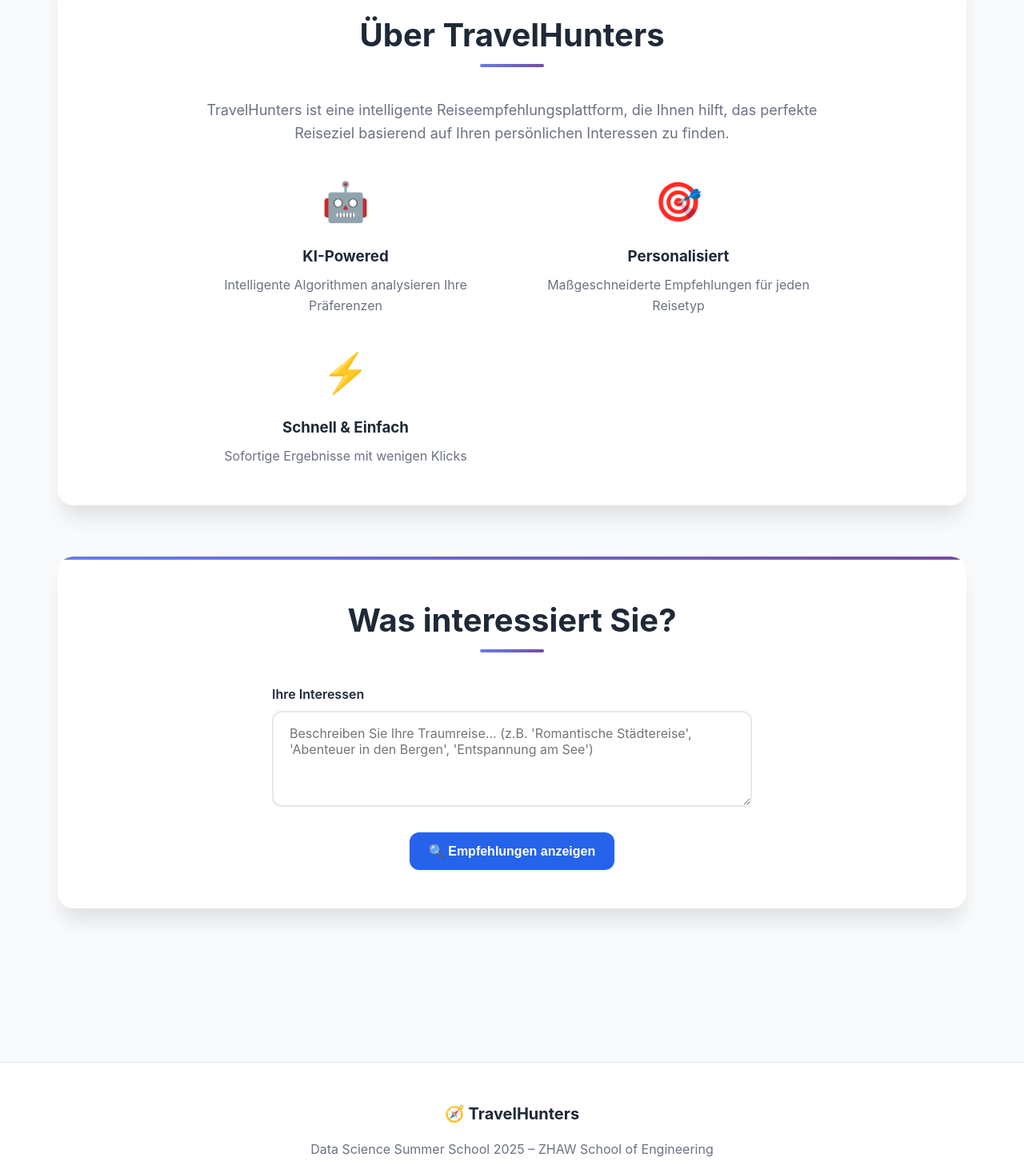
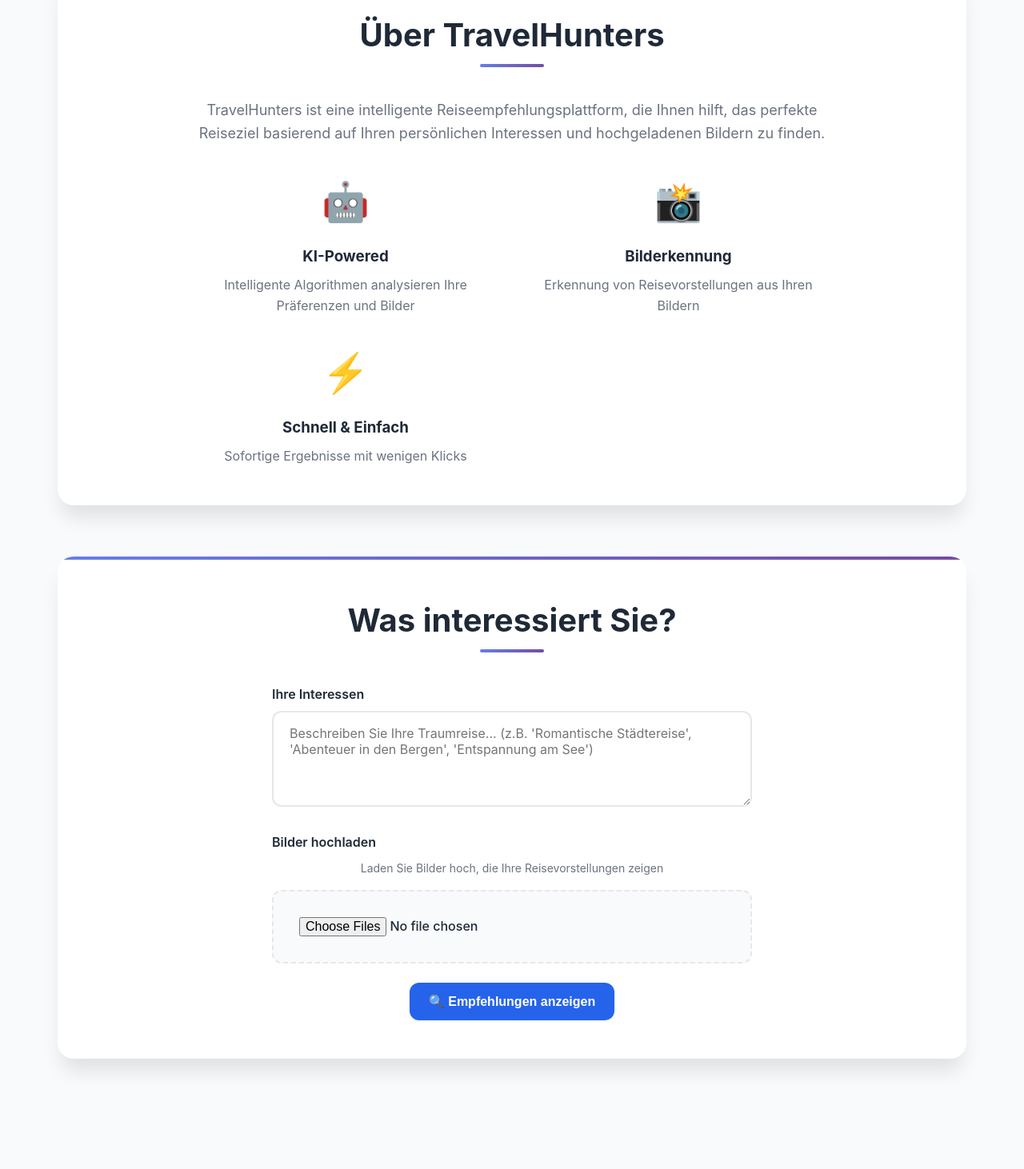
Before and after one commit to daai25/TravelHunters, a React (Create React App) app in the folder travelhunters-frontend/: page / in a window 1280 px wide. Shown: the part 900-2362 px from the top of the page at 80% size. Built offline with nearby package versions, Linux system fonts and the light colour scheme.

Commit message:
feat: implement image upload functionality and enhance recommendations logic

```diff
--- a/travelhunters-frontend/src/App.css
+++ b/travelhunters-frontend/src/App.css
@@ -1,4 +1,4 @@
-/* Professional TravelHunters CSS */
+/* Professional TravelHunters CSS with Image Upload Support */
 :root {
   --primary-color: #2563eb;
   --primary-hover: #1d4ed8;
@@ -14,6 +14,8 @@
   --border-radius: 12px;
   --gradient-primary: linear-gradient(135deg, #667eea 0%, #764ba2 100%);
   --gradient-hero: linear-gradient(135deg, rgba(37, 99, 235, 0.9) 0%, rgba(79, 70, 229, 0.9) 100%);
+  --error-color: #ef4444;
+  --success-color: #10b981;
 }
 
 * {
@@ -84,7 +86,7 @@
 
 /* Hero Section */
 .hero {
-  background-image: url('/public/hero.jpeg');
+  background-image: url('https://images.unsplash.com/photo-1506905925346-21bda4d32df4?w=1920&h=1080&fit=crop');
   background-size: cover;
   background-position: center;
   background-attachment: fixed;
@@ -165,6 +167,12 @@
   background: var(--primary-hover);
   transform: translateY(-2px);
   box-shadow: var(--shadow-medium);
+}
+
+button:disabled {
+  opacity: 0.6;
+  cursor: not-allowed;
+  transform: none;
 }
 
 .btn-secondary {
@@ -281,6 +289,109 @@
   min-height: 120px;
 }
 
+/* File Input Styling */
+.file-input {
+  position: relative;
+  padding: 2rem;
+  border: 2px dashed var(--border-color);
+  border-radius: var(--border-radius);
+  background: var(--bg-secondary);
+  cursor: pointer;
+  transition: all 0.3s ease;
+  text-align: center;
+  font-weight: 500;
+}
+
+.file-input:hover {
+  border-color: var(--primary-color);
+  background: rgba(37, 99, 235, 0.05);
+}
+
+.file-input:focus {
+  outline: none;
+  border-color: var(--primary-color);
+  box-shadow: 0 0 0 3px rgba(37, 99, 235, 0.1);
+}
+
+.upload-description {
+  color: var(--text-light);
+  font-size: 0.875rem;
+  margin-bottom: 1rem;
+  text-align: center;
+}
+
+/* Image Grid and Preview */
+.image-grid {
+  display: grid;
+  grid-template-columns: repeat(auto-fill, minmax(150px, 1fr));
+  gap: 1rem;
+  margin-top: 1.5rem;
+  padding: 1rem;
+  background: var(--bg-secondary);
+  border-radius: var(--border-radius);
+  border: 1px solid var(--border-color);
+}
+
+.image-preview {
+  position: relative;
+  display: flex;
+  flex-direction: column;
+  align-items: center;
+  padding: 0.5rem;
+  background: var(--bg-light);
+  border-radius: var(--border-radius);
+  box-shadow: var(--shadow-light);
+  transition: all 0.2s ease;
+}
+
+.image-preview:hover {
+  transform: translateY(-2px);
+  box-shadow: var(--shadow-medium);
+}
+
+.preview-image {
+  width: 100%;
+  height: 120px;
+  object-fit: cover;
+  border-radius: 8px;
+  border: 2px solid var(--border-color);
+  transition: all 0.2s ease;
+}
+
+.remove-button {
+  position: absolute;
+  top: -8px;
+  right: -8px;
+  width: 28px;
+  height: 28px;
+  border-radius: 50%;
+  background: var(--error-color);
+  color: white;
+  border: 2px solid white;
+  cursor: pointer;
+  display: flex;
+  align-items: center;
+  justify-content: center;
+  font-size: 14px;
+  font-weight: 600;
+  box-shadow: var(--shadow-medium);
+  transition: all 0.2s ease;
+}
+
+.remove-button:hover {
+  background: #dc2626;
+  transform: scale(1.1);
+}
+
+.image-name {
+  font-size: 0.75rem;
+  color: var(--text-light);
+  margin-top: 0.5rem;
+  text-align: center;
+  word-break: break-all;
+  line-height: 1.2;
+}
+
 /* Cards Grid */
 .cards {
   display: grid;
@@ -365,7 +476,7 @@
   display: flex;
   align-items: center;
   justify-content: center;
-  min-height: 350px;
+  min-height: 250px;
   background: var(--bg-secondary);
   border: 2px dashed var(--border-color);
   border-radius: 20px;
@@ -455,6 +566,15 @@
     flex-direction: column;
     align-items: center;
   }
+
+  .image-grid {
+    grid-template-columns: repeat(auto-fill, minmax(120px, 1fr));
+    gap: 0.75rem;
+  }
+
+  .preview-image {
+    height: 100px;
+  }
 }
 
 @media (max-width: 480px) {
@@ -469,6 +589,14 @@
   button, .btn {
     padding: 0.75rem 1.25rem;
     font-size: 0.95rem;
+  }
+
+  .file-input {
+    padding: 1.5rem;
+  }
+
+  .image-grid {
+    grid-template-columns: repeat(auto-fill, minmax(100px, 1fr));
   }
 }
 
--- a/travelhunters-frontend/src/App.js
+++ b/travelhunters-frontend/src/App.js
@@ -5,9 +5,12 @@
   const [language, setLanguage] = useState("de");
   const [darkMode, setDarkMode] = useState(false);
   const [inputText, setInputText] = useState("");
+  const [uploadedImages, setUploadedImages] = useState([]);
   const [recommendations, setRecommendations] = useState([]);
   const [isLoading, setIsLoading] = useState(false);
   const [scrolled, setScrolled] = useState(false);
+  // Set your API endpoint here (hidden from users)
+  const [apiEndpoint, setApiEndpoint] = useState("http://localhost:5000/analyze"); // Change this to your colleague's script path
 
   // Handle scroll effect for navigation
   useEffect(() => {
@@ -20,9 +23,6 @@
     return () => window.removeEventListener("scroll", handleScroll);
   }, []);
 
-  // Note: localStorage removed for Claude.ai compatibility - using only React state
-  // In your own environment, you can add localStorage back if needed
-
   const toggleLanguage = () => {
     setLanguage((prev) => (prev === "de" ? "en" : "de"));
   };
@@ -31,17 +31,97 @@
     setDarkMode((prev) => !prev);
   };
 
+  // Handle image upload
+  const handleImageUpload = (event) => {
+    const files = Array.from(event.target.files);
+    const validImages = files.filter(file => file.type.startsWith('image/'));
+
+    if (validImages.length !== files.length) {
+      alert(language === "de" ?
+        "Bitte wählen Sie nur Bilddateien aus!" :
+        "Please select only image files!"
+      );
+    }
+
+    validImages.forEach(file => {
+      const reader = new FileReader();
+      reader.onload = (e) => {
+        const newImage = {
+          id: Date.now() + Math.random(),
+          file: file,
+          preview: e.target.result,
+          name: file.name
+        };
+        setUploadedImages(prev => [...prev, newImage]);
+      };
+      reader.readAsDataURL(file);
+    });
+  };
+
+  // Remove uploaded image
+  const removeImage = (imageId) => {
+    setUploadedImages(prev => prev.filter(img => img.id !== imageId));
+  };
+
   const fetchRecommendations = async () => {
-    if (!inputText.trim()) {
+    if (!inputText.trim() && uploadedImages.length === 0) {
       alert(language === "de" ?
-        "Bitte geben Sie Ihre Interessen ein!" :
-        "Please enter your interests!"
+        "Bitte geben Sie Ihre Interessen ein oder laden Sie Bilder hoch!" :
+        "Please enter your interests or upload images!"
       );
       return;
     }
 
     setIsLoading(true);
 
+    try {
+      // If API endpoint is configured and images are uploaded, use your colleague's script
+      if (apiEndpoint && uploadedImages.length > 0) {
+        const formData = new FormData();
+
+        // Add text input
+        formData.append('text_input', inputText);
+        formData.append('language', language);
+
+        // Add images
+        uploadedImages.forEach((image, index) => {
+          formData.append(`image_${index}`, image.file);
+        });
+
+        try {
+          const response = await fetch(apiEndpoint, {
+            method: 'POST',
+            body: formData,
+          });
+
+          if (!response.ok) {
+            throw new Error(`HTTP error! status: ${response.status}`);
+          }
+
+          const data = await response.json();
+          setRecommendations(data.recommendations || []);
+        } catch (error) {
+          console.error('API Error:', error);
+          alert(language === "de" ?
+            "Fehler beim Verarbeiten der Anfrage. Verwende Beispieldaten." :
+            "Error processing request. Using sample data."
+          );
+          // Fallback to sample data
+          await generateSampleRecommendations();
+        }
+      } else {
+        // Fallback to sample data when no API endpoint or no images
+        await generateSampleRecommendations();
+      }
+    } catch (error) {
+      console.error('Error:', error);
+      await generateSampleRecommendations();
+    }
+
+    setIsLoading(false);
+  };
+
+  const generateSampleRecommendations = async () => {
     // Simulate API call with realistic delay
     await new Promise(resolve => setTimeout(resolve, 1500));
 
@@ -105,11 +185,11 @@
     ];
 
     setRecommendations(recommendationsData);
-    setIsLoading(false);
   };
 
   const clearSearch = () => {
     setInputText("");
+    setUploadedImages([]);
     setRecommendations([]);
   };
 
@@ -154,12 +234,16 @@
       clearSearch: "Suche löschen",
       recommendations: "Unsere Empfehlungen",
       noResults: "Keine Ergebnisse gefunden",
-      loading: "Wir suchen die besten Optionen für Sie...",
+      loading: "Wir analysieren Ihre Bilder und suchen die besten Optionen für Sie...",
       perNight: "pro Nacht",
       bookNow: "Jetzt buchen",
       footerTitle: "TravelHunters",
       footerDescription: "Data Science Summer School 2025 – ZHAW School of Engineering",
-      team: "Ein Projekt von: Leona Kryeziu, Evan Blazo, Joan Felber, Jakub Baranec"
+      team: "Ein Projekt von: Leona Kryeziu, Evan Blazo, Joan Felber, Jakub Baranec",
+      uploadImages: "Bilder hochladen",
+      uploadDescription: "Laden Sie Bilder hoch, die Ihre Reisevorstellungen zeigen",
+      apiEndpoint: "API-Endpunkt",
+      apiPlaceholder: "Pfad zu Ihrem Kollegen-Skript (z.B. http://localhost:5000/analyze)"
     },
     en: {
       title: "TravelHunters",
@@ -173,12 +257,16 @@
       clearSearch: "Clear Search",
       recommendations: "Our Recommendations",
       noResults: "No results found",
-      loading: "We're finding the best options for you...",
+      loading: "We're analyzing your images and finding the best options for you...",
       perNight: "per night",
       bookNow: "Book Now",
       footerTitle: "TravelHunters",
       footerDescription: "Data Science Summer School 2025 – ZHAW School of Engineering",
-      team: "A project by: Leona Kryeziu, Evan Blazo, Joan Felber, Jakub Baranec"
+      team: "A project by: Leona Kryeziu, Evan Blazo, Joan Felber, Jakub Baranec",
+      uploadImages: "Upload Images",
+      uploadDescription: "Upload images that represent your travel ideas",
+      apiEndpoint: "API Endpoint",
+      apiPlaceholder: "Path to your colleague's script (e.g., http://localhost:5000/analyze)"
     }
   };
 
@@ -188,7 +276,7 @@
     <div className={`app ${darkMode ? "dark" : ""}`}>
       {/* Navigation */}
       <nav className={`nav ${scrolled ? "scrolled" : ""}`}>
-        <a href="/travelhunters-frontend/public/hero.jpeg" className="logo">
+        <a href="#" className="logo">
           🧭 {t.title}
         </a>
         <div className="nav-controls">
@@ -239,8 +327,8 @@
             <div style={{ maxWidth: "800px", margin: "0 auto", textAlign: "center" }}>
               <p style={{ fontSize: "1.125rem", marginBottom: "1.5rem", color: "var(--text-light)" }}>
                 {language === "de"
-                  ? "TravelHunters ist eine intelligente Reiseempfehlungsplattform, die Ihnen hilft, das perfekte Reiseziel basierend auf Ihren persönlichen Interessen zu finden."
-                  : "TravelHunters is an intelligent travel recommendation platform that helps you find the perfect destination based on your personal interests."
+                  ? "TravelHunters ist eine intelligente Reiseempfehlungsplattform, die Ihnen hilft, das perfekte Reiseziel basierend auf Ihren persönlichen Interessen und hochgeladenen Bildern zu finden."
+                  : "TravelHunters is an intelligent travel recommendation platform that helps you find the perfect destination based on your personal interests and uploaded images."
                 }
               </p>
               <div style={{ display: "grid", gridTemplateColumns: "repeat(auto-fit, minmax(250px, 1fr))", gap: "2rem", marginTop: "2rem" }}>
@@ -251,20 +339,20 @@
                   </h3>
                   <p style={{ color: "var(--text-light)" }}>
                     {language === "de"
-                      ? "Intelligente Algorithmen analysieren Ihre Präferenzen"
-                      : "Smart algorithms analyze your preferences"
+                      ? "Intelligente Algorithmen analysieren Ihre Präferenzen und Bilder"
+                      : "Smart algorithms analyze your preferences and images"
                     }
                   </p>
                 </div>
                 <div style={{ textAlign: "center" }}>
-                  <div style={{ fontSize: "3rem", marginBottom: "1rem" }}>🎯</div>
+                  <div style={{ fontSize: "3rem", marginBottom: "1rem" }}>📸</div>
                   <h3 style={{ marginBottom: "0.5rem", color: "var(--text-dark)" }}>
-                    {language === "de" ? "Personalisiert" : "Personalized"}
+                    {language === "de" ? "Bilderkennung" : "Image Recognition"}
                   </h3>
                   <p style={{ color: "var(--text-light)" }}>
                     {language === "de"
-                      ? "Maßgeschneiderte Empfehlungen für jeden Reisetyp"
-                      : "Tailored recommendations for every type of traveler"
+                      ? "Erkennung von Reisevorstellungen aus Ihren Bildern"
+                      : "Recognition of travel ideas from your images"
                     }
                   </p>
                 </div>
@@ -285,6 +373,15 @@
           </div>
         </section>
 
+        {/* Hidden API Configuration - set your endpoint here in code */}
+        <div style={{ display: 'none' }}>
+          <input
+            value={apiEndpoint}
+            onChange={(e) => setApiEndpoint(e.target.value)}
+            placeholder="http://localhost:5000/analyze"
+          />
+        </div>
+
         {/* Search Section */}
         <section id="search-section" className="section">
           <div className="search-section">
@@ -302,6 +399,48 @@
                   disabled={isLoading}
                 />
               </div>
+
+              {/* Image Upload Section */}
+              <div className="input-group">
+                <label className="input-label">
+                  {t.uploadImages}
+                </label>
+                <p className="upload-description">
+                  {t.uploadDescription}
+                </p>
+                <input
+                  type="file"
+                  accept="image/*"
+                  multiple
+                  onChange={handleImageUpload}
+                  disabled={isLoading}
+                  className="file-input"
+                />
+
+                {/* Display uploaded images */}
+                {uploadedImages.length > 0 && (
+                  <div className="image-grid">
+                    {uploadedImages.map((image) => (
+                      <div key={image.id} className="image-preview">
+                        <img
+                          src={image.preview}
+                          alt={image.name}
+                          className="preview-image"
+                        />
+                        <button
+                          onClick={() => removeImage(image.id)}
+                          className="remove-button"
+                          disabled={isLoading}
+                        >
+                          ✕
+                        </button>
+                        <p className="image-name">{image.name}</p>
+                      </div>
+                    ))}
+                  </div>
+                )}
+              </div>
+
               <div style={{ display: "flex", gap: "1rem", justifyContent: "center" }}>
                 <button
                   onClick={fetchRecommendations}
@@ -310,7 +449,7 @@
                 >
                   {isLoading ? "🔄" : "🔍"} {t.showRecommendations}
                 </button>
-                {(recommendations.length > 0 || inputText) && (
+                {(recommendations.length > 0 || inputText || uploadedImages.length > 0) && (
                   <button
                     onClick={clearSearch}
                     className="btn btn-secondary"
```
